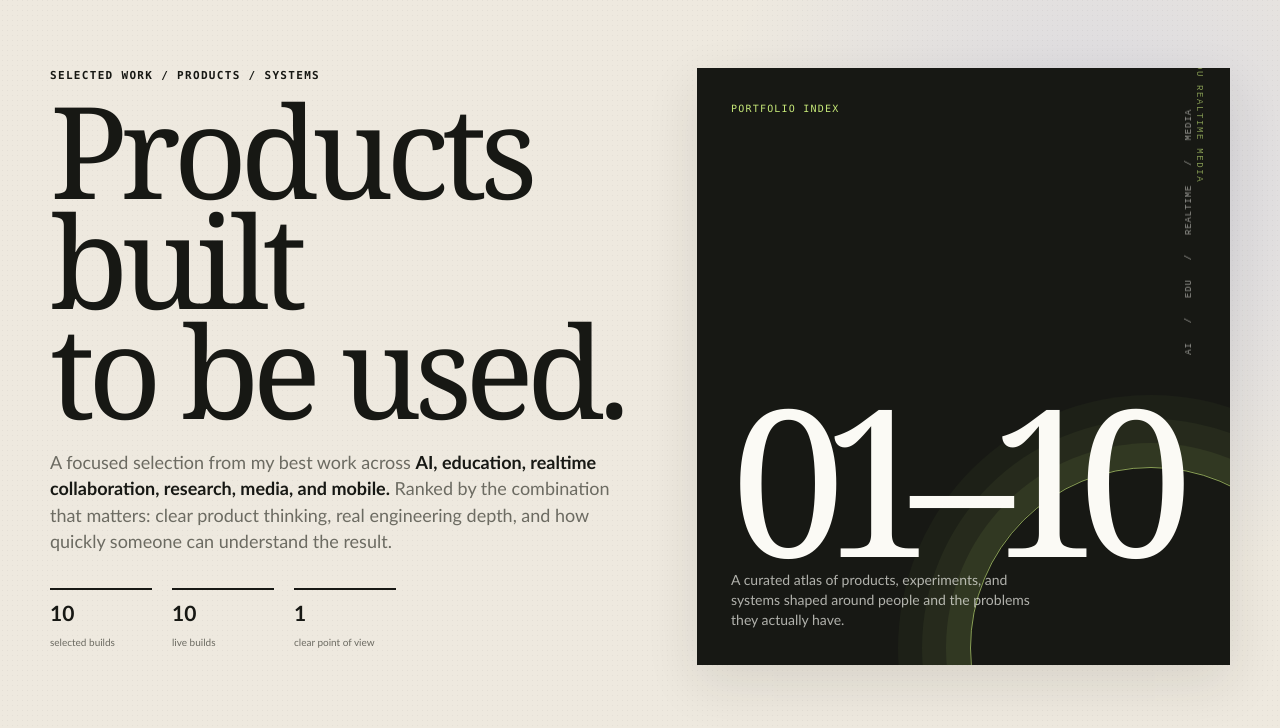
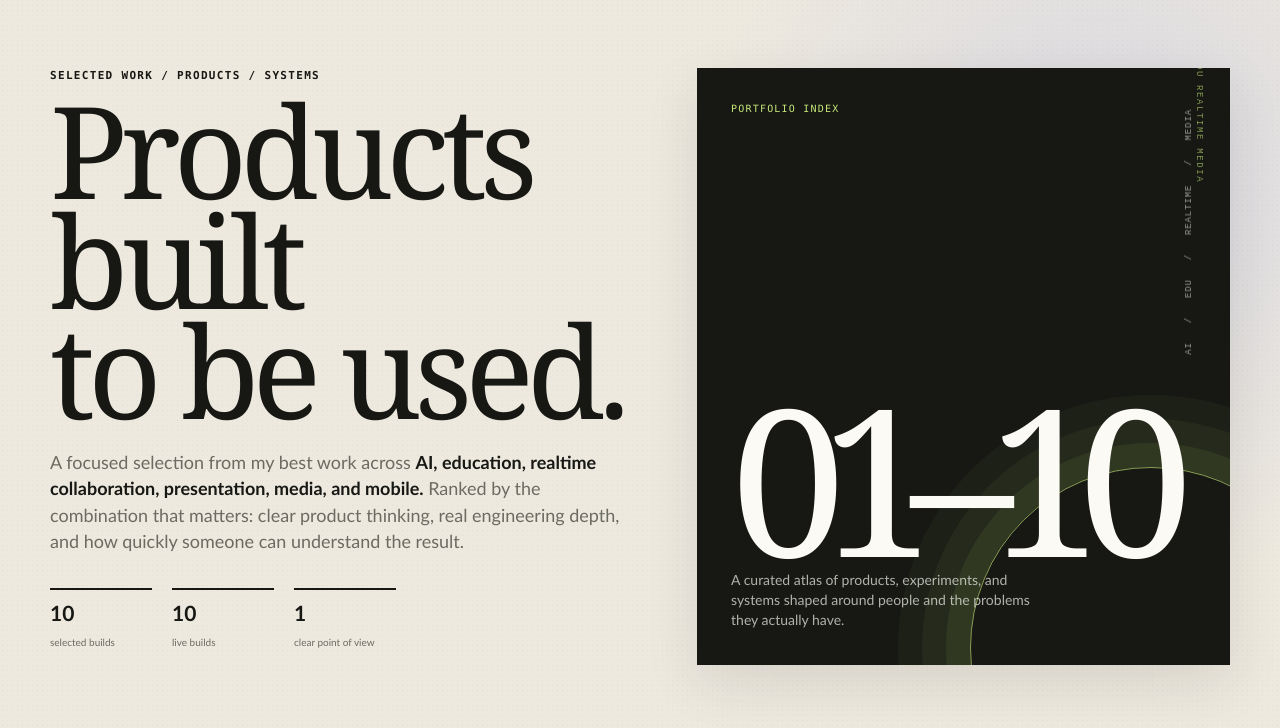
Before and after one commit to peterish8/prathick-top-10-portfolio, a plain HTML site: page index.html in a window 1280 px wide. Shown: the part 72-800 px from the top of the page. Drawn offline with Linux system fonts and the light colour scheme.

Commit message:
copy: align portfolio language

```diff
--- a/index.html
+++ b/index.html
@@ -193,7 +193,7 @@
       <div>
         <p class="eyebrow">Selected work / products / systems</p>
         <h1>Products built<br>to be used.</h1>
-        <p class="hero-copy">A focused selection from my best work across <strong>AI, education, realtime collaboration, research, media, and mobile.</strong> Ranked by the combination that matters: clear product thinking, real engineering depth, and how quickly someone can understand the result.</p>
+        <p class="hero-copy">A focused selection from my best work across <strong>AI, education, realtime collaboration, presentation, media, and mobile.</strong> Ranked by the combination that matters: clear product thinking, real engineering depth, and how quickly someone can understand the result.</p>
         <div class="stats" aria-label="Portfolio stats">
           <div class="stat"><b>10</b><span>selected builds</span></div>
           <div class="stat"><b>10</b><span>live builds</span></div>
```
Also changed, not shown: 1 other file.
